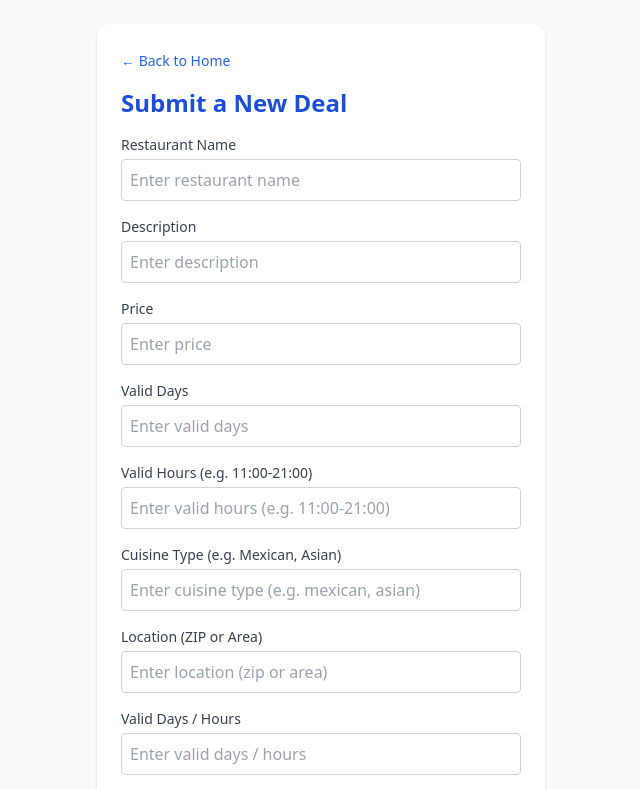
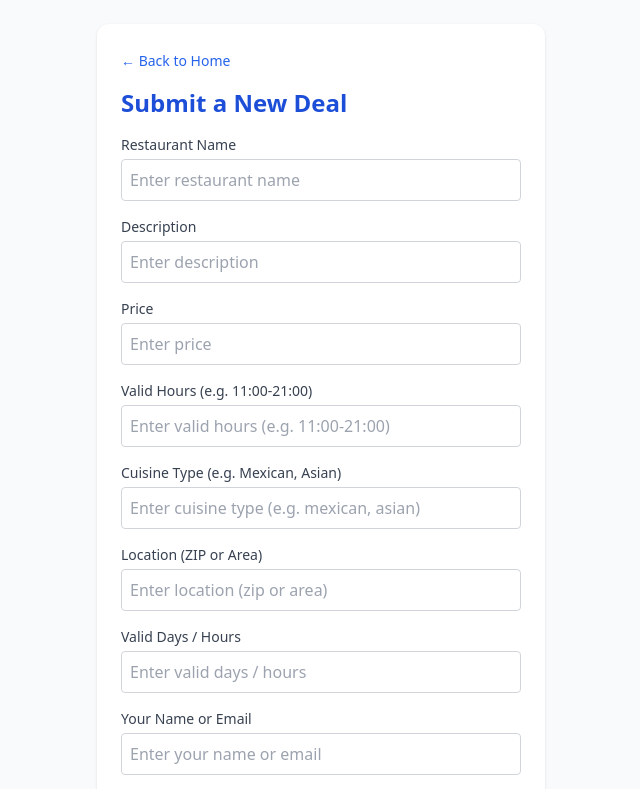
Before and after one commit to MarcoGuzBal/GoodEats, a React (Create React App) app in the folder client/: page /submit in a window 1280 px wide. Shown: the top 789 px of the page, without its empty margins (319-959 px from the left). Built offline with nearby package versions, Linux system fonts and the light colour scheme.

Commit message:
Update Readme

```diff
--- a/client/src/pages/SubmitDeal.js
+++ b/client/src/pages/SubmitDeal.js
@@ -47,11 +47,9 @@ function SubmitDeal() {
             { name: 'restaurant', label: 'Restaurant Name' },
             { name: 'description', label: 'Description' },
             { name: 'price', label: 'Price' },
-            { name: 'days', label: 'Valid Days' },
             { name: 'hours', label: 'Valid Hours (e.g. 11:00-21:00)' },
             { name: 'cuisine', label: 'Cuisine Type (e.g. Mexican, Asian)' },
             { name: 'location', label: 'Location (ZIP or Area)' },
-
             { name: 'days', label: 'Valid Days / Hours' },
             { name: 'user', label: 'Your Name or Email' }
           ].map(({ name, label }) => (
```
Also changed, not shown: 1 other file (tests, documents, lock files or other folders).
